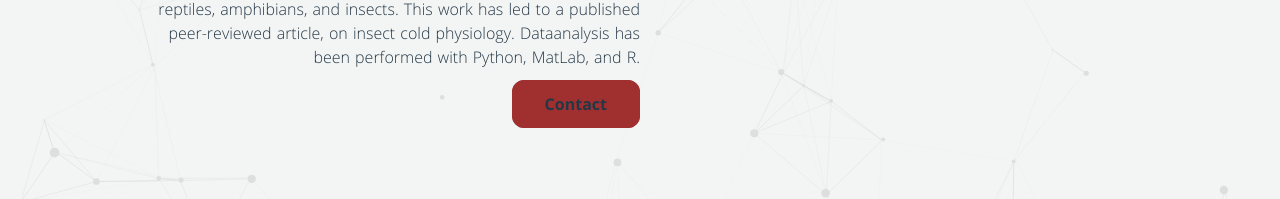
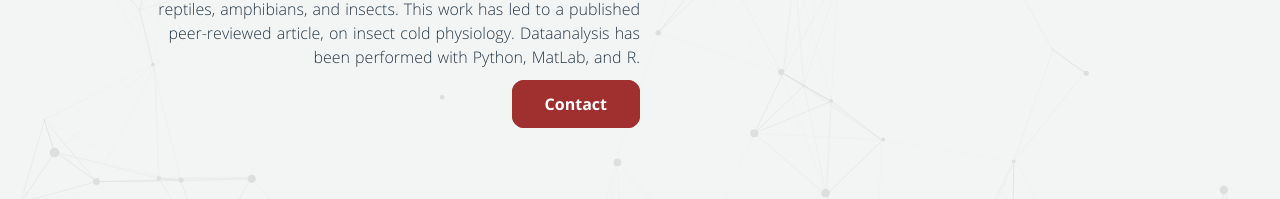
Before and after one commit to nikolajjsj/portfolio, a Nuxt app: page / in a window 1280 px wide. In both pictures the pointer is over the link 575 px from the left and 563 px from the top of the page. Shown: the part 459-658 px from the top of the page. Built offline with nearby package versions, Linux system fonts and the light colour scheme.

Commit message:
Updated button styling

```diff
--- a/assets/main.css
+++ b/assets/main.css
@@ -115,11 +115,12 @@ a:hover {
   text-decoration: none;
   color: var(--color);
   background-color: transparent;
+  transition: 0.2s;
 }
 
 .btn:hover {
   background: var(--button-color);
-  color: var(--color);
+  color: white;
 }
 
 .btn--selected {
--- a/pages/index.vue
+++ b/pages/index.vue
@@ -29,13 +29,12 @@
 
 <script>
 import Particles from '@/components/Particles'
-import Vue from 'vue'
 
-export default Vue.extend({
+export default {
   components: {
     Particles,
   },
-})
+}
 </script>
 
 <style scoped>
```
